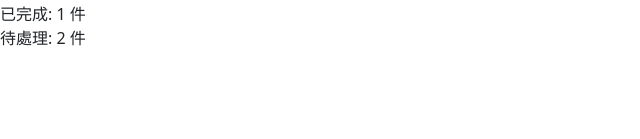
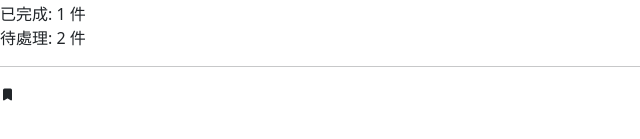
Before and after one commit to idben/EEIT023_20260806, a Vue app in the folder btn01/: page / in a window 1280 px wide. Shown: the part 181-320 px from the top of the page, without its empty margins (0-640 px from the left). Built offline with nearby package versions, Linux system fonts and the light colour scheme.

Commit message:
計算屬性

```diff
--- a/btn01/src/Test02.vue
+++ b/btn01/src/Test02.vue
@@ -35,6 +35,8 @@ const total = computed(() => price.value * quantity.value)
     <div>總計: {{ totalCount }} 件</div>
     <div>已完成: {{ completedCount }} 件</div>
     <div>待處理: {{ remainingCount }} 件</div>
+    <hr>
+    <i class="fa-solid fa-bookmark fa-xs"></i>
 </template>
 
 <style scoped></style>
```
